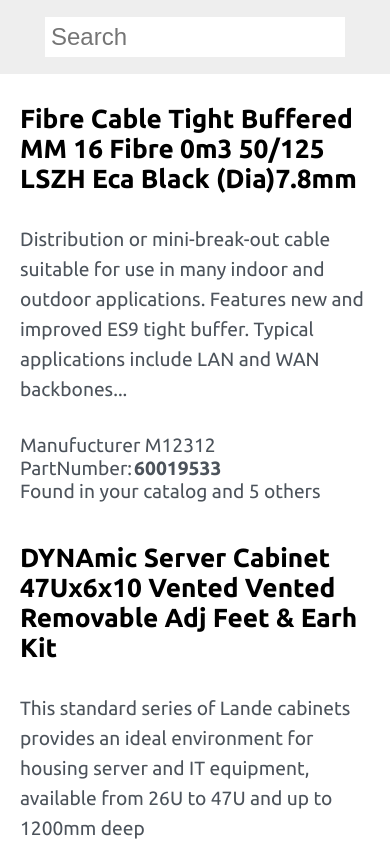
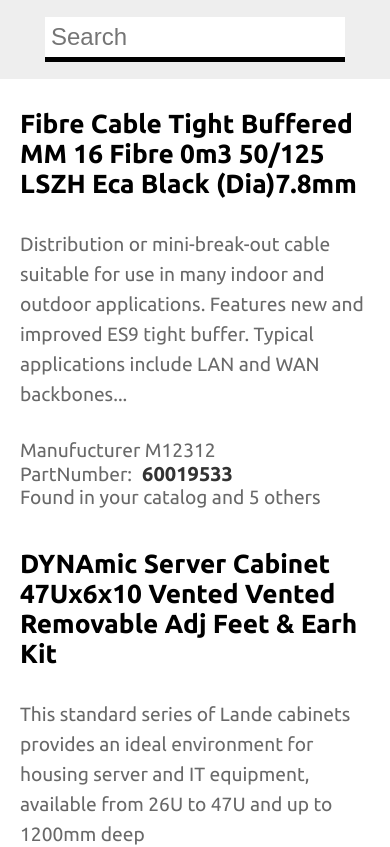
Before and after one commit to ralphsulit/takepart, a React (Create React App) app: page / in a window 390 px wide. Shown: the top 847 px of the page. Built offline with nearby package versions, Linux system fonts and the light colour scheme.

Commit message:
change some styles in mobile view

```diff
--- a/src/assets/styles/varaiables.styles.scss
+++ b/src/assets/styles/varaiables.styles.scss
@@ -3,8 +3,10 @@
 /////////////////////////////////
 
 /// **colors
+$black: #000;
+$white: #eee;
 $dark-gray: #333;
-$gray: #eee;
+$gray: #696969;
 
 /// **fonts
 $bold: 800;
--- a/src/components/catalog-item/catalog-item.styles.scss
+++ b/src/components/catalog-item/catalog-item.styles.scss
@@ -9,7 +9,7 @@
       font-size: 1.2rem;
 
         p {
-          color: #4C535B;
+          color: $gray;
           font-weight: $regular;
         }
 
@@ -19,8 +19,10 @@
         }
 
         .catalog-number {
+          color: $dark-gray;
+          font-size: 1.25rem;
           font-weight: $bold;
-          margin-left: 2px;
+          margin-left: 10px;
         }
       }
 
--- a/src/components/catalog-menu/catalog-menu.component.jsx
+++ b/src/components/catalog-menu/catalog-menu.component.jsx
@@ -2,6 +2,7 @@
 import SearchBox from '../search-box/search-box.component.jsx';
 import catalogData from '../../assets/data/catalog-data.json';
 import CatalogItem from '../catalog-item/catalog-item.component';
+import './catalog-menu.styles.scss';
 
 const CatalogMenu = () => {
   // State variables
@@ -15,10 +16,10 @@
   }
 
   return (
-    <div className='catalog-container'>
-      <SearchBox onChangeHandler={onSearchChange}/>
+    <div className='content-container'>
+      <SearchBox onChangeHandler={onSearchChange} className='content-search-box' />
       {/* Getting the data from CatalogData and Maps through the array of catalog items */}
-      <div className='catalog-body-container'>
+      <div className='content-body-container'>
         {/*
           getting the title property using filter and checks if the value of search bar is similar to the "title" propery in the data and also used the map function to iterate the array of data and get data items.
         */}
--- /dev/null
+++ b/src/components/catalog-menu/catalog-menu.styles.scss
@@ -0,0 +1,4 @@
+// Search Box Component
+.content-search-box {
+  border-bottom: 5px solid #000 !important;
+}
--- a/src/components/search-box/search-box.component.jsx
+++ b/src/components/search-box/search-box.component.jsx
@@ -1,12 +1,12 @@
 import React from 'react';
 import './search-box.styles.scss';
 
-const SearchBox = ({onChangeHandler}) => {
+const SearchBox = ({onChangeHandler, className}) => {
   return (
     <div className='searchbox-container'>
       <input
         type='text'
-        className='search-box'
+        className={`search-box ${className}`}
         placeholder='Search'
         onChange={onChangeHandler}
       />
--- a/src/components/search-box/search-box.styles.scss
+++ b/src/components/search-box/search-box.styles.scss
@@ -5,7 +5,7 @@
   justify-content: center;
   align-items: center;
   padding: 17px;
-  background-color: $gray;
+  background-color: $white;
 
   .search-box {
     color: $dark-gray;
```
